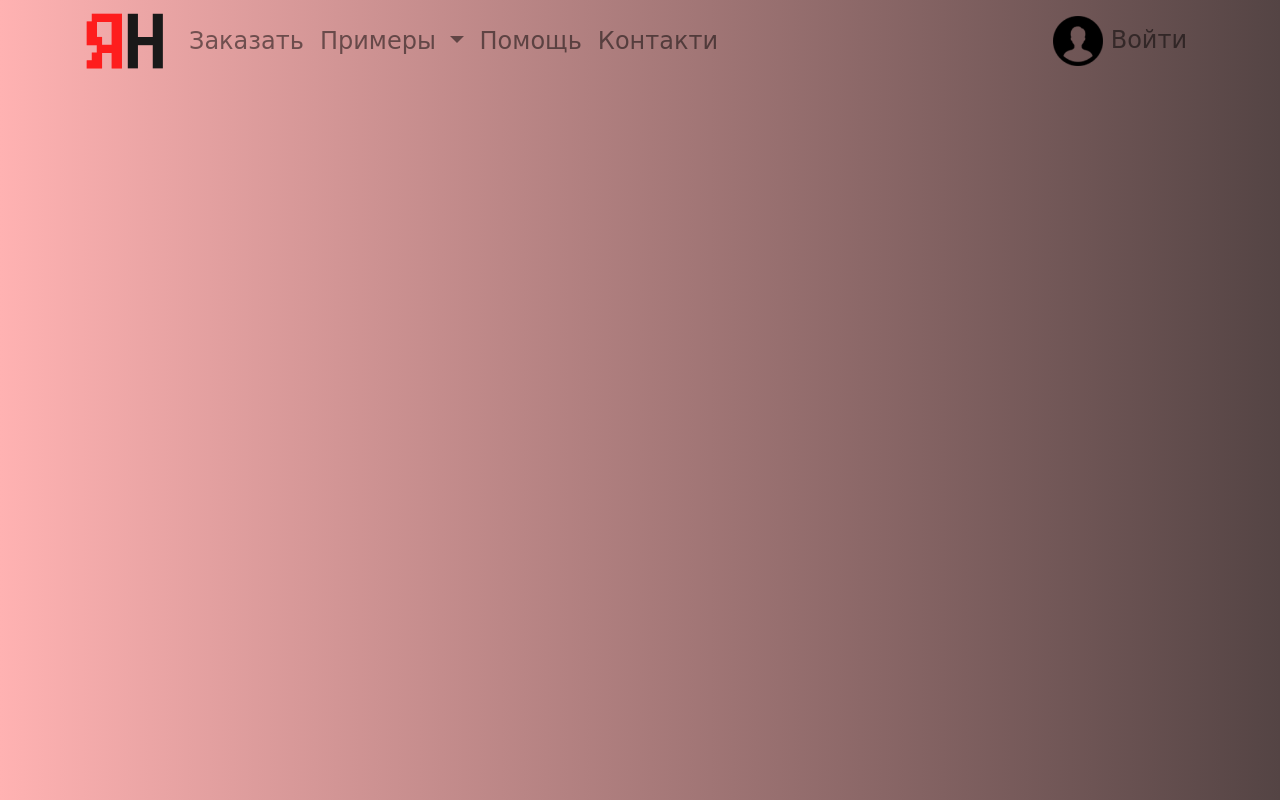
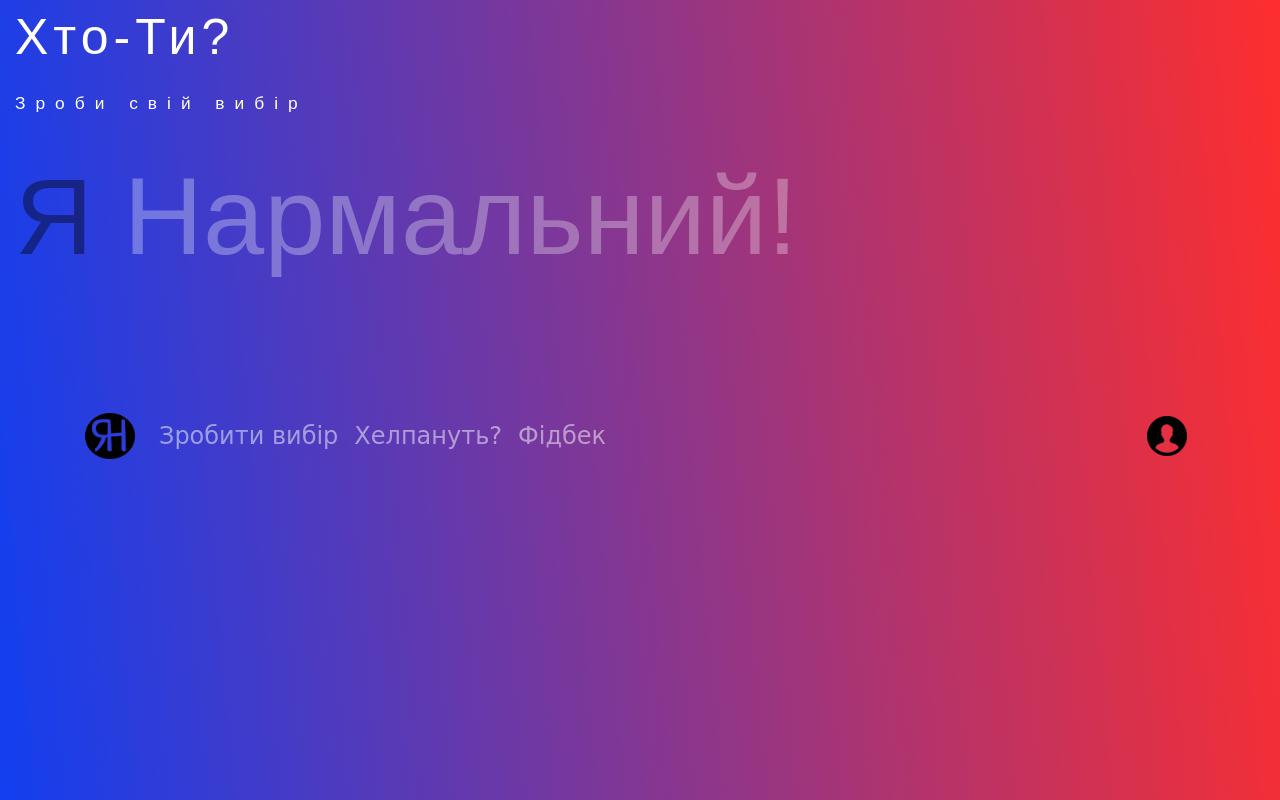
Before and after one commit to andrewtsymbaliuk/yanarmalnyi, a plain HTML site: page index.html in a window 1280 px wide. Shown: the top 800 px of the page. Drawn offline with nearby package versions, Linux system fonts and the light colour scheme.

Commit message:
belisimo

```diff
--- a/index.html
+++ b/index.html
@@ -5,13 +5,31 @@
     <meta name="viewport" content="width=device-width, initial-scale=1, shrink-to-fit=no">
     <link rel="stylesheet" href="https://stackpath.bootstrapcdn.com/bootstrap/4.4.1/css/bootstrap.min.css" integrity="sha384-Vkoo8x4CGsO3+Hhxv8T/Q5PaXtkKtu6ug5TOeNV6gBiFeWPGFN9MuhOf23Q9Ifjh" crossorigin="anonymous">
     <link rel="stylesheet" href="styles/main.css">
+    <link rel="stylesheet" href="https://fonts.googleapis.com/css?family=Montserrat&display=swap" >
     <title>Я Нармальний</title>
 </head>
 <body>
-    <nav class="navbar navbar-expand-lg navbar-light">
-        <div class="container-lg">
+    <header>
+        <div class="container-fluid justify-content-center">
+            <div class="row">
+                <div class="container-fluid " id="headerrr">
+                    <div class="fraza">
+                        <p >Хто-Ти?</p>
+                    </div>
+                    <div class="vneplan">
+                        <p>Зроби свій вибір</p>
+                    </div>
+                    <div  >
+                        <p><span class="ya">Я</span><span class="best"> Нармальний!</span></p>
+                    </div>
+                </div>
+            </div>
+        </div>
+    </header>
+    <nav class="navbar navbar-expand-md navbar-dark">
+        <div class="container-md">
             <a class="navbar-brand " href="index.html">
-                <img src="img/1.png" width="80" height="56" class="d-inline-block align-top " alt="logo">
+                <img src="img/logo3.png" width="50" height="46" class="d-inline-block align-top " alt="logo">
             </a>
             <button class="navbar-toggler" type="button" data-toggle="collapse" data-target="#navbarSupportedContent" aria-expanded="false" aria-label="Toggle navigation">
                 <span class="navbar-toggler-icon"></span>
@@ -19,30 +37,20 @@
             <div class="collapse navbar-collapse" id="navbarSupportedContent">
                 <ul class="navbar-nav mr-auto">
                     <li class="nav-item ">
-                        <a class="nav-link" href="order.html">Заказать<span class="sr-only">(current)</span></a>
+                        <a class="nav-link" href="order.html">Зробити вибір<span class="sr-only">(current)</span></a>
                     </li>
-                    <li class="nav-item dropdown">
-                        <a class="nav-link dropdown-toggle" href="#" id="navbarDropdown" role="button" data-toggle="dropdown" aria-haspopup="true" aria-expanded="false">
-                            Примеры
-                        </a>
-                        <div class="dropdown-menu" aria-labelledby="navbarDropdown">
-                            <a class="dropdown-item" href="sampleskinny.html">Свитшоты</a>
-                            <div class="dropdown-divider"></div>
-                            <a class="dropdown-item" href="samplesticker.html">Стикеры</a>
-                        </div>
+
+                    <li class="nav-item">
+                        <a class="nav-link" href="about.html">Хелпануть?<span class="sr-only">(current)</span></a>
                     </li>
                     <li class="nav-item">
-                        <a class="nav-link" href="about.html">Помощь<span class="sr-only">(current)</span></a>
-                    </li>
-                    <li class="nav-item">
-                        <a class="nav-link" href="#" data-toggle="modal" data-target="#Contacts">Контакти<span class="sr-only">(current)</span></a>
+                        <a class="nav-link" href="#" data-toggle="modal" data-target="#Contacts">Фідбек<span class="sr-only">(current)</span></a>
                     </li>
                 </ul>
                 <ul class="navbar-nav my-2 my-lg-0">
                     <li class="nav-item my-2 my-sm-0">
                         <a class="nav-link" href="#" data-toggle="modal" data-target="#SingIn">
-                            <img src="img/log.png " height="50" width="50" ><span class="sr-only">(current)</span>
-                            Войти
+                            <img src="img/log.png " height="40" width="40" ><span class="sr-only">(current)</span>
                         </a>
                     </li>
                 </ul>
--- a/styles/main.css
+++ b/styles/main.css
@@ -1,11 +1,10 @@
 
 body{
-    background: linear-gradient(90deg, #FFB2B2, #544444);
-    height: 1000px;
+    background: linear-gradient(265deg, #FE2E2E, #0040FF);
+    height: 2000px;
 }
 nav{
-    background-color: transparent;
-);
+    background-color: transparent;);
     font-family: 'Amatic SC', cursive;
     font-size: 18pt;
 }
@@ -13,9 +12,37 @@ nav{
     background-color: transparent;
 }
 .dropdown-menu{
-    background: linear-gradient(90deg, #FFB2B2, #544444);
     opacity: 70%;
 }
 .modal-content{
-    background: linear-gradient(90deg, #FFB2B2, #544444);
+    opacity: 90%;
 }
+#headerrr{
+    font-family: "Montserrat Black", sans-serif;
+    height: 400px;
+
+    color: white;
+
+}
+.best{
+    font-family: "Montserrat Medium", sans-serif;
+    opacity: 30%;
+    font-size: 110px;
+}
+.fraza{
+    letter-spacing: 5px;
+    font-size: 50px;
+}
+.vneplan{
+    letter-spacing: 10px;
+    font-size: 13pt;
+}
+.ya{
+    opacity: 40%;
+    font-family: "Montserrat Light", sans-serif;
+    color: black;
+    font-size: 81pt;
+}
+.a{
+    color: white;
+}
```
Also changed, not shown: img/help.png (deleted), img/korzina.png (deleted), img/logo.png (deleted), img/logo1.png (deleted), img/logo2.png (deleted), img/logo3.png (added).
